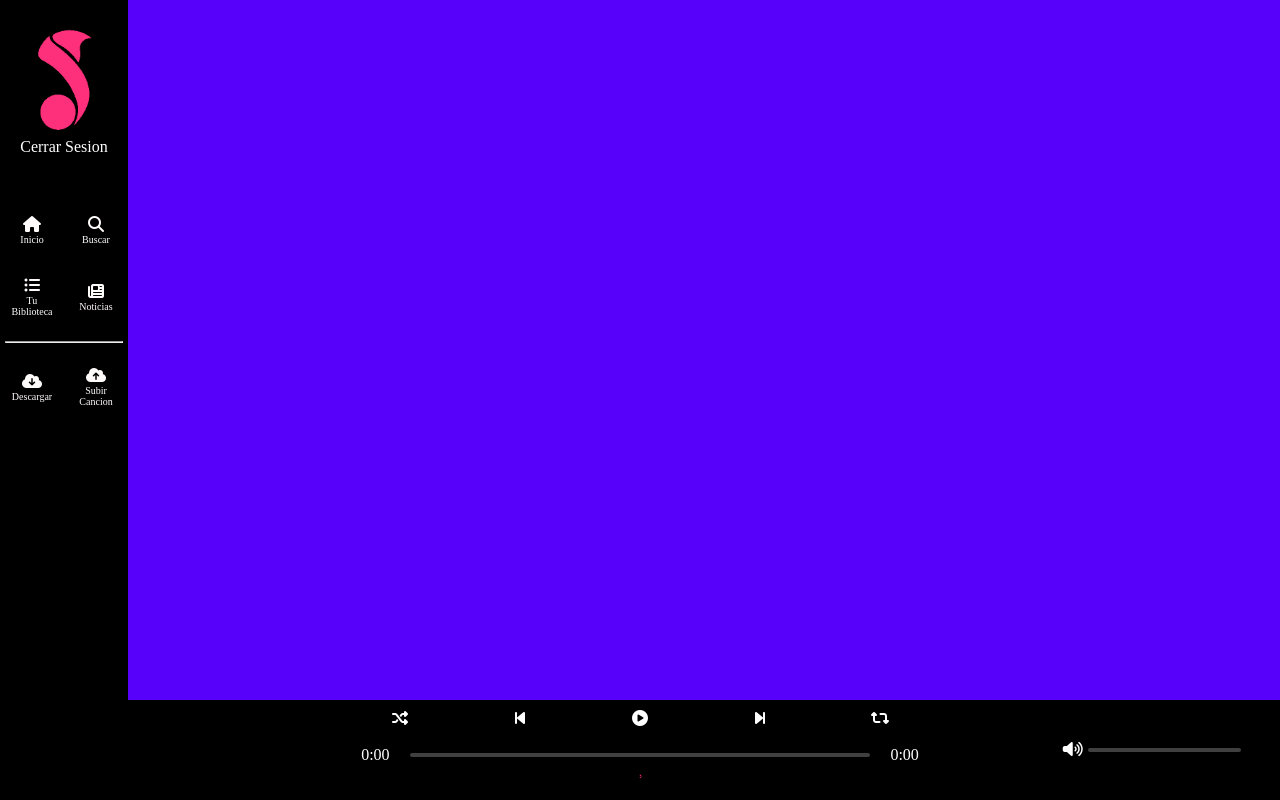
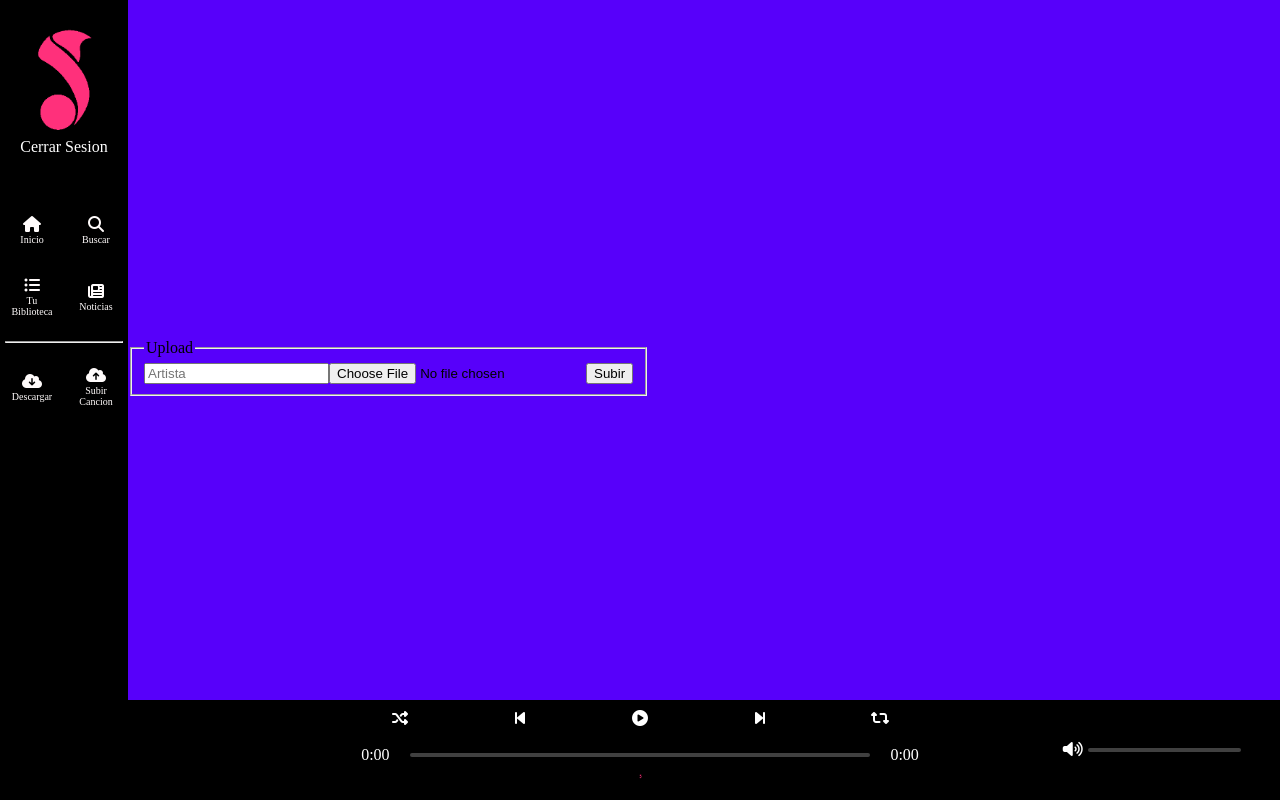
Before and after one commit to javnaval/sw20, a PHP site: the page made by vistaInicio.php in a window 1280 px wide. Run offline with PHP 8.4, Linux system fonts and the light colour scheme; some libraries are stand-ins or nearby versions.

Commit message:
upload no terminado

```diff
--- a/includes/Form.php
+++ b/includes/Form.php
@@ -19,6 +19,8 @@ abstract class Form
      * envío del formulario.
      */
     private $action;
+
+    private $enctype;
 
     /**
      * Crea un nuevo formulario.
@@ -51,10 +53,11 @@ abstract class Form
     {
         $this->formId = $formId;
 
-        $opcionesPorDefecto = array( 'action' => null, );
+        $opcionesPorDefecto = array( 'action' => null, 'enctype' => null );
         $opciones = array_merge($opcionesPorDefecto, $opciones);
 
         $this->action   = $opciones['action'];
+        $this->enctype  = $opciones['enctype'];
 
         if ( !$this->action ) {
             $this->action = htmlentities($_SERVER['PHP_SELF']);
@@ -131,7 +134,11 @@ abstract class Form
 
         $html= $this->generaListaErrores($errores);
 
-        $html .= '<form method="POST" action="'.$this->action.'" id="'.$this->formId.'" >';
+        $html .= '<form method="POST" action="'.$this->action.'" id="'.$this->formId.'"';
+        if ( $this->enctype ) {
+            $html .= ' enctype="'.$this->enctype.'"';
+        }
+        $html .=' >';
         $html .= '<input type="hidden" name="action" value="'.$this->formId.'" />';
 
         $html .= $this->generaCamposFormulario($datos);
--- /dev/null
+++ b/includes/FormularioUpload.php
@@ -0,0 +1,54 @@
+<?php
+require_once "config.php";
+require_once 'Form.php';
+
+class FormularioUpload extends Form {
+    private $opciones = array();
+
+    public function __construct() {
+        $this->opciones['action'] = "vistaInicio.php?pag=2&upload=false";
+        $this->opciones['enctype'] = "multipart/form-data";
+        parent::__construct("form-upload", $this->opciones);
+    }
+
+    protected function generaCamposFormulario($datosIniciales) {
+        $html = <<<EOF
+        <fieldset>
+                <legend>Upload</legend>
+EOF;
+
+        if (isset($datosIniciales['artista'])) {
+            $html .= "<input type=\"text\" name=\"artista\" placeholder=\"Artista\" value= " . $datosIniciales['artista'] . " required>";
+        } else $html .=  "<input type=\"text\" name=\"artista\" placeholder=\"Artista\" required>";
+
+        $html .= '<input type="file" name="fileAudio" required>
+                <input type="submit" name="Subir" value="Subir">
+                </fieldset>';
+
+
+        return $html;
+    }
+
+    protected function procesaFormulario($datos) {
+        $resultado = array();
+
+        $nombre_archivo = $_FILES['fileAudio']['name'];
+        $tipo_archivo = $_FILES['fileAudio']['type'];
+        $tamano_archivo = $_FILES['fileAudio']['size'];
+
+        if (!(strpos($tipo_archivo, "mp3") || strpos($tipo_archivo, "mp4"))) {
+            $resultado[] = $tipo_archivo."La extensión o el tamaño de los archivos no es correcta.";
+        }
+        else {
+            if (move_uploaded_file($_FILES['userfile']['tmp_name'],  "server/".$nombre_archivo)){
+                "El archivo ha sido cargado correctamente.";
+            }
+            else{
+                $resultado[] = "Ocurrió algún error al subir el fichero. No pudo guardarse.";
+            }
+        }
+        return $resultado;
+    }
+
+    //javascript como controlar audio ruben
+}
--- a/includes/handlers/contents.php
+++ b/includes/handlers/contents.php
@@ -1,6 +1,7 @@
 <?php
-require_once("classes/classes/album.php");
-require_once("classes/databaseClasses/Albums.php");
+require_once "classes/classes/album.php";
+require_once "classes/databaseClasses/Albums.php";
+require_once 'includes/FormularioUpload.php';
 ?>
 <!DOCTYPE html>
 <html lang="es">
@@ -25,6 +26,10 @@ require_once("classes/databaseClasses/Albums.php");
 				   }
 				   else echo "Estas en la pagina de busqueda. Haz click en buscar para encontrar canciones, artistas y albumes.";
 			   }
+               if (isset($_GET['upload'])){
+                   $form = new FormularioUpload();
+                   $form->gestiona();
+               }
 		   }
 		   elseif ($_GET['pag'] == 1){
 			   $albums = (new Albums())->get();
--- a/includes/handlers/sidebarLeft.php
+++ b/includes/handlers/sidebarLeft.php
@@ -25,7 +25,7 @@
              <span><hr></span>
              <ul>
                  <li><a class="icon" href="vistaInicio.php"><figure><i class="fas fa-cloud-download-alt"></i></i><figcaption>Descargar<figcaption></figure></a></li>
-                 <li><a class="icon" href="vistaInicio.php"><figure><i class="fas fa-cloud-upload-alt"></i><figcaption>Subir Cancion<figcaption></figure></a></li>
+                 <li><a class="icon" href="vistaInicio.php?pag=2&upload=false"><figure><i class="fas fa-cloud-upload-alt"></i><figcaption>Subir Cancion<figcaption></figure></a></li>
              </ul>
          </section>
      </nav>
```
